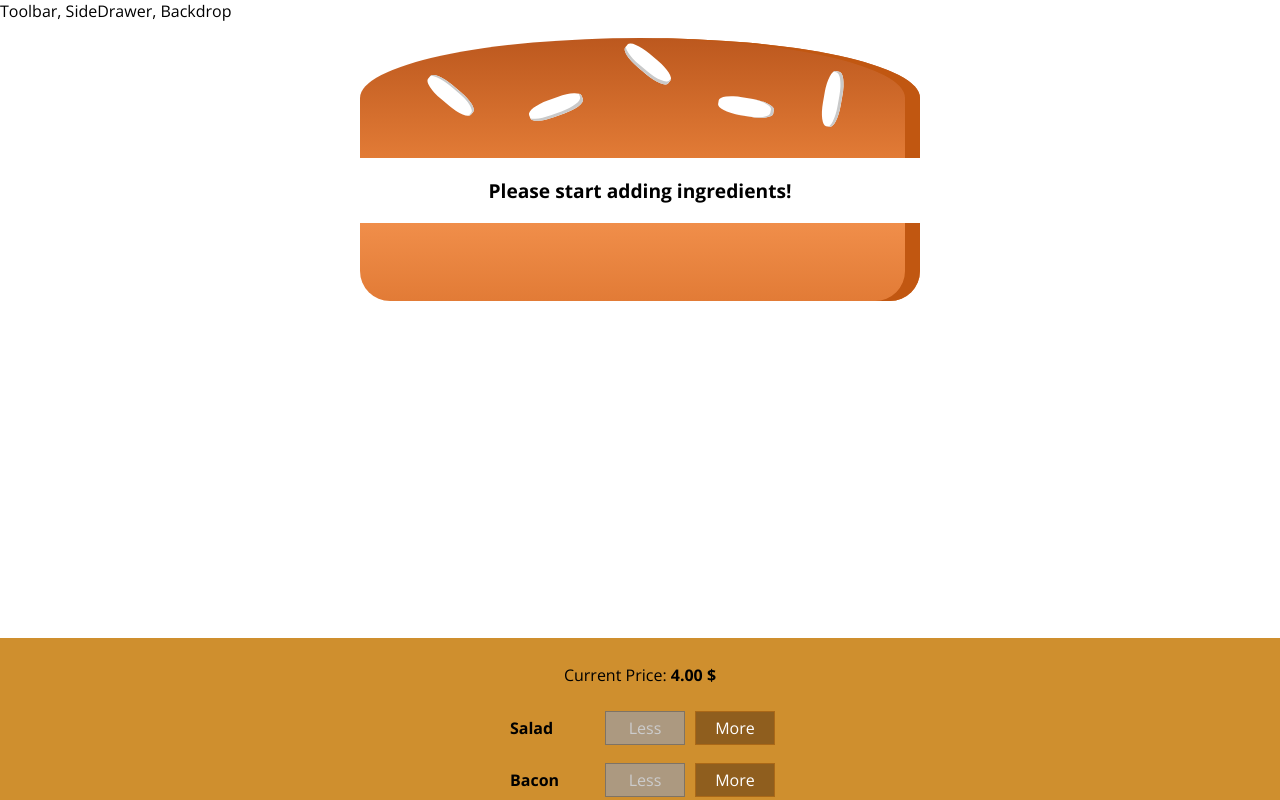
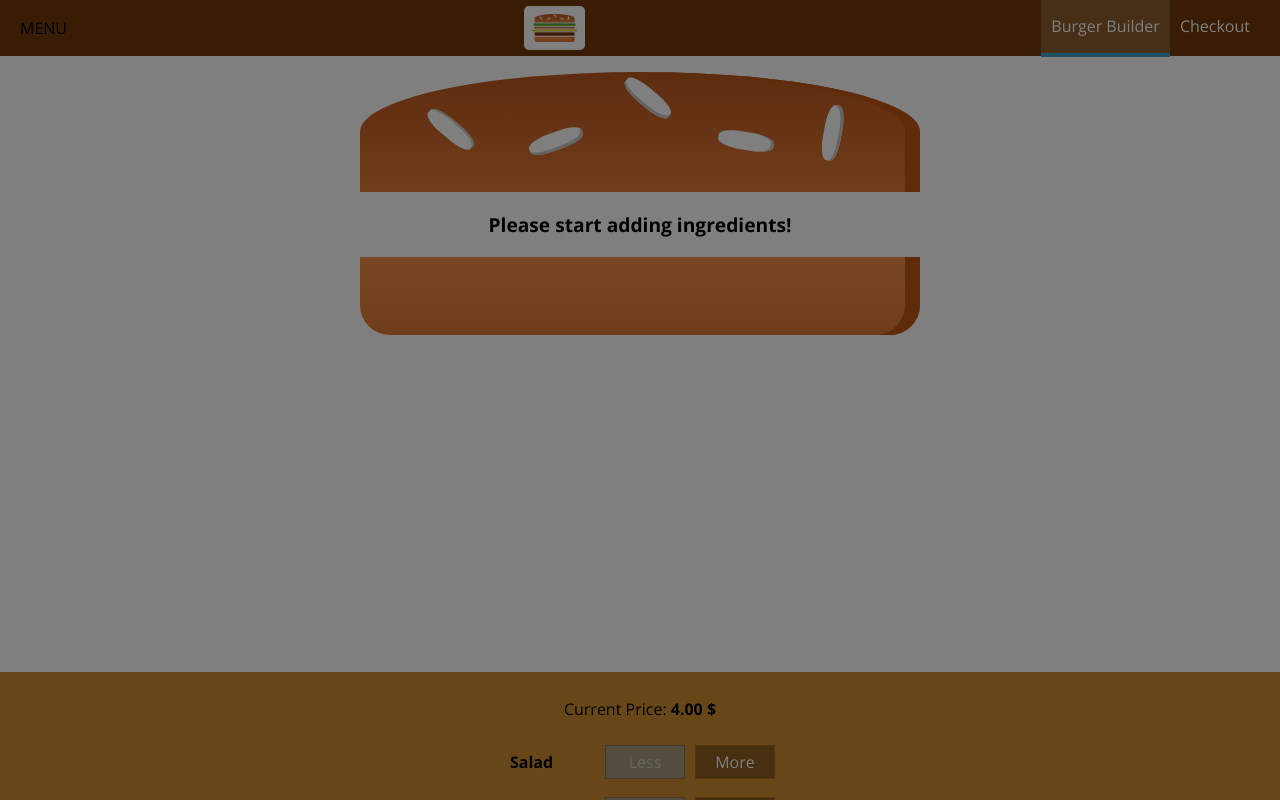
Before and after one commit to Knightwalker/burger-lab, a React (Create React App) app: page / in a window 1280 px wide. Shown: the top 800 px of the page. Built offline with nearby package versions, Linux system fonts and the light colour scheme.

Commit message:
Implementing "Navigation" and "Layout" components

```diff
--- a/src/components/Layout/Layout.js
+++ b/src/components/Layout/Layout.js
@@ -1,15 +1,31 @@
 import React from "react";
+import Toolbar from "../Navigation/Toolbar/Toolbar.js";
+import SideDrawer from "../Navigation/SideDrawer/SideDrawer.js";
 import styles from './Layout.module.css';
 
-const layout = (props) => {
+class Layout extends React.Component {
+  constructor(props) {
+    super(props);
+    this.state = {
+      showSideDrawer: true
+    }
+  }
+
+  fCloseTheSideDrawer = () => {
+    this.setState({showSideDrawer: false});
+  }
+
+  render() {
     return (
       <React.Fragment>
-      <div>Toolbar, SideDrawer, Backdrop</div>
+        <Toolbar></Toolbar>
+        <SideDrawer open={this.state.showSideDrawer} fCloseTheSideDrawer={this.fCloseTheSideDrawer}></SideDrawer>
         <main className={styles.Content}>
-        {props.children}
+          {this.props.children}
         </main>
       </React.Fragment>
     );
   }
+}
 
-export default layout;
+export default Layout;
--- /dev/null
+++ b/src/components/Logo/Logo.css
@@ -0,0 +1,17 @@
+.Logo {
+  background-color: white;
+  padding: 8px;
+  height: 11%;
+  box-sizing: border-box;
+  border-radius: 5px;
+}
+
+.Logo img {
+  height: 100%;
+}
+
+@media (min-width: 1200px) {
+  .Logo {
+    height: 80%;
+  }
+}
--- /dev/null
+++ b/src/components/Logo/Logo.js
@@ -0,0 +1,13 @@
+import React from "react";
+import burgerLogo from "../../assets/images/burger-logo.png";
+import "./Logo.css";
+
+const logo = (props) => {
+  return (
+    <div className="Logo">
+      <img src={burgerLogo} alt="MyBurger"></img>
+    </div>
+  );
+}
+
+export default logo;
--- /dev/null
+++ b/src/components/Navigation/SideDrawer/SideDrawer.css
@@ -0,0 +1,27 @@
+.SideDrawer {
+  position: fixed;
+  width: 280px;
+  max-width: 70%;
+  height: 100%;
+  top: 0;
+  left: 0;
+  z-index: 200;
+  background-color: white;
+  padding: 32px 16px;
+  box-sizing: border-box;
+  transition: transform 0.3s ease-out;
+}
+
+@media (min-width: 500px) {
+  .SideDrawer {
+    display: none;
+  }
+}
+
+.Open {
+  transform: translateX(0);
+}
+
+.Close {
+  transform: translateX(-100%);
+}
--- /dev/null
+++ b/src/components/Navigation/SideDrawer/SideDrawer.js
@@ -0,0 +1,27 @@
+import React from "react";
+import Logo from "../../Logo/Logo.js";
+import Backdrop from "../../UI/Backdrop/Backdrop.js";
+import "./SideDrawer.css";
+
+const sideDrawer = (props) => {
+  let styles = ["SideDrawer"];
+  if (props.open) { styles.push("Open"); }
+  else            { styles.push("Close"); }
+
+  return (
+    <React.Fragment>
+      <Backdrop show={props.open} isClicked={props.fCloseTheSideDrawer}></Backdrop>
+      <div className={styles.join(" ")}>
+        <Logo></Logo>
+        <nav>
+          <ul className="NavigationItems">
+            <li className="NavigationItem"><a className="active" href="/">Burger Builder</a></li>
+            <li className="NavigationItem"><a className={props.active ? "active" : null} href="/">Checkout</a></li>
+          </ul>
+        </nav>
+      </div>
+    </React.Fragment>
+  );
+}
+
+export default sideDrawer;
--- /dev/null
+++ b/src/components/Navigation/Toolbar/Toolbar.css
@@ -0,0 +1,82 @@
+.Toolbar {
+  height: 56px;
+  width: 100%;
+  background-color: #703B09;
+  display: flex;
+  justify-content: space-between;
+  align-items: center;
+  padding: 0 20px;
+  box-sizing: border-box;
+  z-index: 90;
+}
+
+.Toobar nav {
+  height: 100%;
+}
+
+.NavigationItems {
+  margin: 0;
+  padding: 0;
+  list-style: none;
+  display: flex;
+  flex-direction: column;
+  align-items: center;
+  height: 100%;
+}
+
+.NavigationItem {
+  margin: 10px 0;
+  box-sizing: border-box;
+  display: block;
+  height: auto;
+  width: 100%;
+}
+
+.NavigationItem a {
+  display: block;
+  color: #8F5C2C;
+  text-decoration: none;
+  width: 100%;
+  border-bottom: 4px solid transparent;
+  box-sizing: border-box;
+}
+
+.NavigationItem a:hover,
+.NavigationItem a:active,
+.NavigationItem a.active {
+  color: #40A4C8;
+}
+
+@media (min-width: 1200px) {
+  .NavigationItems {
+    flex-direction: row;
+  }
+  .NavigationItem {
+    margin: 0;
+    display: flex;
+    height: 100%;
+    width: auto;
+    align-items: center;
+  }
+
+  .NavigationItem a {
+    color: white;
+    height: 100%;
+    padding: 16px 10px;
+    border-bottom: 4px solid transparent;
+  }
+
+  .NavigationItem a:hover,
+  .NavigationItem a:active,
+  .NavigationItem a.active {
+    background-color: #8F5C2C;
+    border-bottom: 4px solid #40A4C8;
+    color: white
+  }
+}
+
+@media (max-width: 1199px) {
+  .DesktopOnly {
+    display: none;
+  }
+}
--- /dev/null
+++ b/src/components/Navigation/Toolbar/Toolbar.js
@@ -0,0 +1,20 @@
+import React from "react";
+import Logo from "../../Logo/Logo.js";
+import "./Toolbar.css";
+
+const toolbar = (props) => {
+  return (
+    <header className="Toolbar">
+      <div>MENU</div>
+      <Logo></Logo>
+      <nav className="DesktopOnly">
+        <ul className="NavigationItems">
+          <li className="NavigationItem"><a className="active" href="/">Burger Builder</a></li>
+          <li className="NavigationItem"><a className={props.active ? "active" : null} href="/">Checkout</a></li>
+        </ul>
+      </nav>
+    </header>
+  );
+}
+
+export default toolbar;
--- a/src/components/UI/Backdrop/Backdrop.js
+++ b/src/components/UI/Backdrop/Backdrop.js
@@ -2,9 +2,8 @@ import React from "react";
 import "./Backdrop.css";
 
 const orderSummary = (props) => {
-
   return (
-   props.show ? <div className="Backdrop" onClick={props.fCancelPurchaseHandler}></div> : null
+   props.show ? <div className="Backdrop" onClick={props.isClicked}></div> : null
   );
 };
 
--- a/src/components/UI/Modal/Modal.js
+++ b/src/components/UI/Modal/Modal.js
@@ -10,7 +10,7 @@ const modal = (props) => {
 
   return (
     <React.Fragment>
-      <Backdrop show={props.show} fCancelPurchaseHandler={props.fCancelPurchaseHandler}></Backdrop>
+      <Backdrop show={props.show} isClicked={props.fCancelPurchaseHandler}></Backdrop>
       <div className="Modal" style={style}>
         {props.children}
       </div>
```
Also changed, not shown: src/assets/images/burger-logo.png (added). Lines whose indentation alone changed are shown as unchanged.
